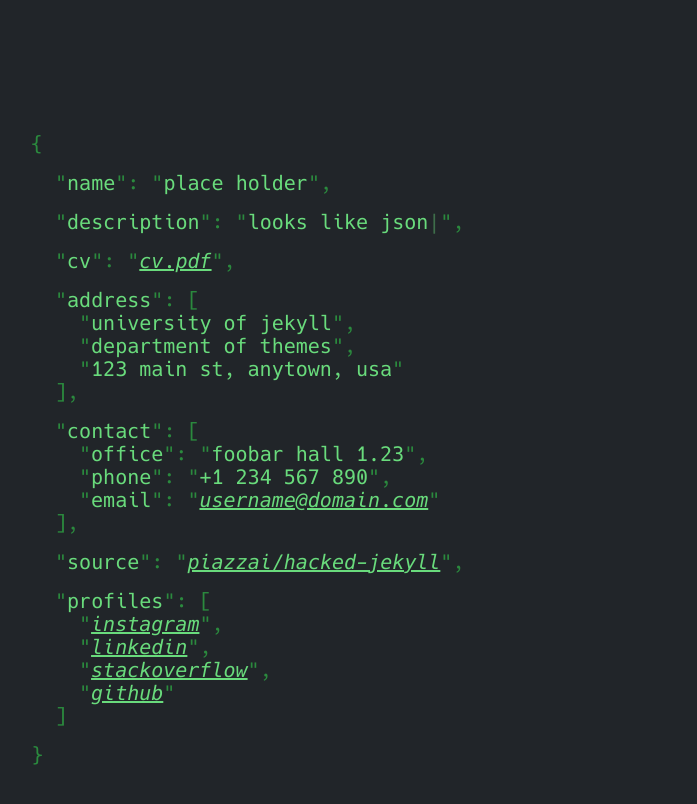
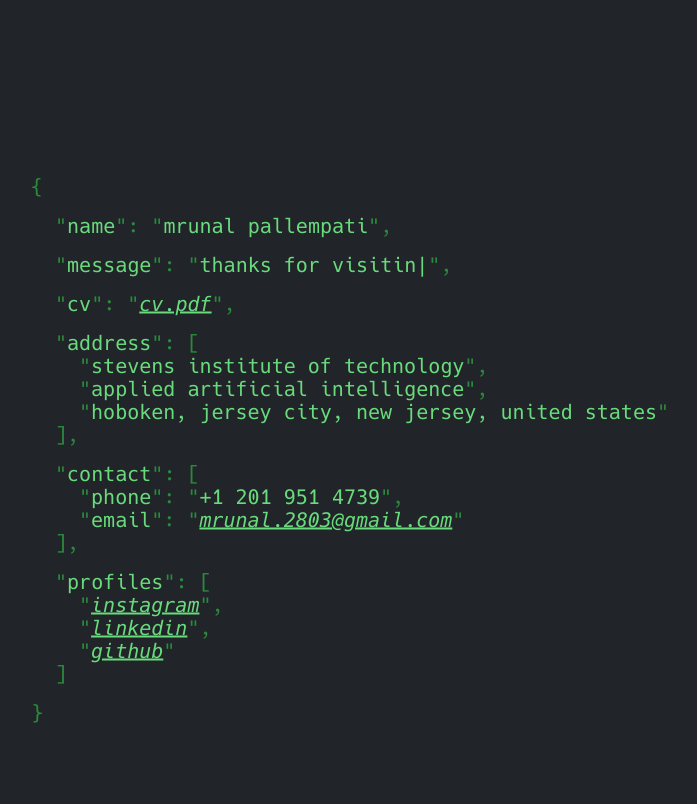
Before and after one commit to mrunaaaal/mrunaaaal.github.io, a Jekyll site: the page built from index.md, in a window 1280 px wide. Shown: the top 804 px of the page, without its empty margins (97-794 px from the left). Built offline with Jekyll 4.4.1, drawn with Linux system fonts in a browser that asks for light colours.

Commit message:
modifed contents

```diff
--- a/_data/json.yml
+++ b/_data/json.yml
@@ -1,38 +1,31 @@
 - key: Name
-  value: Place Holder
-- key: Description
+  value: Mrunal Pallempati
+- key: Message
   value:
     - Hello!
-    - This tiny website
-    - Looks like JSON
+    - This is a tiny website about me.
+    - Thanks for visiting!
   typed: true
 - key: CV
   value: cv.pdf
   url: /cv.pdf
 - key: Address
   value:
-    - University of Jekyll
-    - Department of Themes
-    - 123 Main St, Anytown, USA
+    - Stevens Institute of Technology
+    - Applied Artificial Intelligence
+    - Hoboken, Jersey City, New Jersey, United States
 - key: Contact
   value:
-    - key: Office
-      value: Foobar Hall 1.23
     - key: Phone
-      value: +1 234 567 890
+      value: +1 201 951 4739
     - key: Email
-      value: username@domain.com
+      value: mrunal.2803@gmail.com
       url: "mailto:username@domain.com"
-- key: Source
-  value: piazzai/hacked-jekyll
-  url: https://github.com/piazzai/hacked-jekyll
 - key: Profiles
   value:
     - value: Instagram
-      url: https://www.instagram.com
+      url: https://www.instagram.com/mrunnaal
     - value: LinkedIn
-      url: https://www.linkedin.com
-    - value: StackOverflow
-      url: https://stackoverflow.com
+      url: https://www.linkedin.com/mrunal-pallempati
     - value: GitHub
-      url: https://github.com
+      url: https://github.com/mrunaaaal
```
